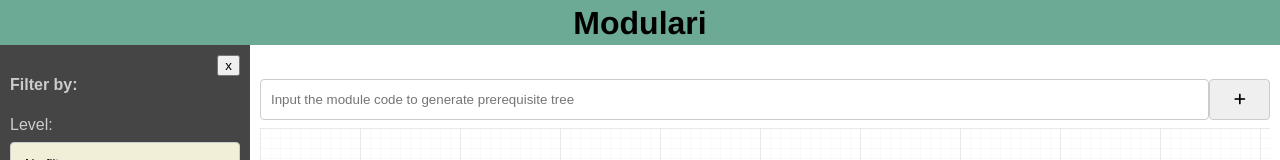
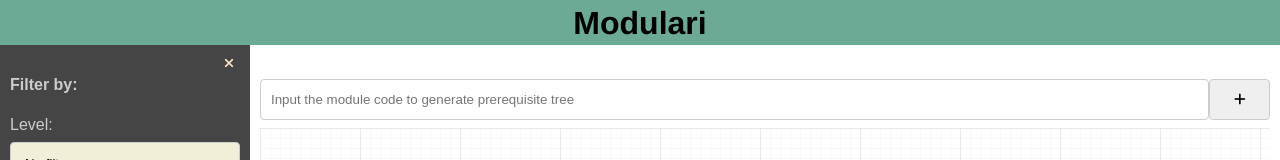
Before and after one commit to yuheem/Modulari, a Vue app in the folder modulari/: page / in a window 1280 px wide. Both pictures are taken after a click on the button 22 px from the left and 64 px from the top of the page. Shown: the top 160 px of the page. Built offline with nearby package versions, Linux system fonts and the light colour scheme.

Commit message:
Add styling to close button

```diff
--- a/modulari/src/components/Sidebar.vue
+++ b/modulari/src/components/Sidebar.vue
@@ -1,6 +1,8 @@
 <template>
   <div id="sidebar">
-    <button id="closeSidebar" @click="closeSidebar()">x</button>
+    <button id="closeSidebar" @click="closeSidebar()">
+      <i class="fas fa-times"></i>
+    </button>
     <h4>Filter by:</h4>
     <FilterOptions v-on:filter-modules="filterOptions" />
   </div>
@@ -37,5 +39,8 @@ export default {
 button {
   cursor: pointer;
   float: right;
+  border: 0;
+  background: none;
+  color: bisque;
 }
 </style>
```
